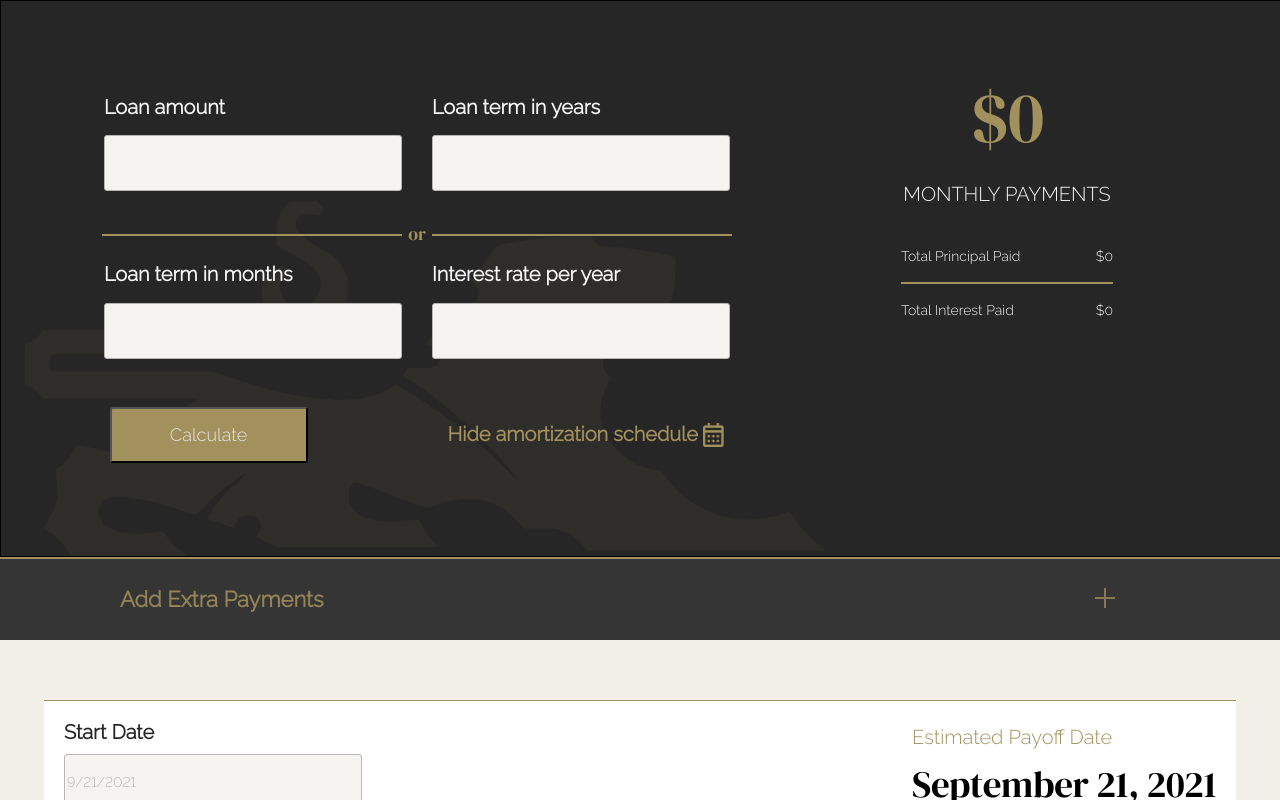
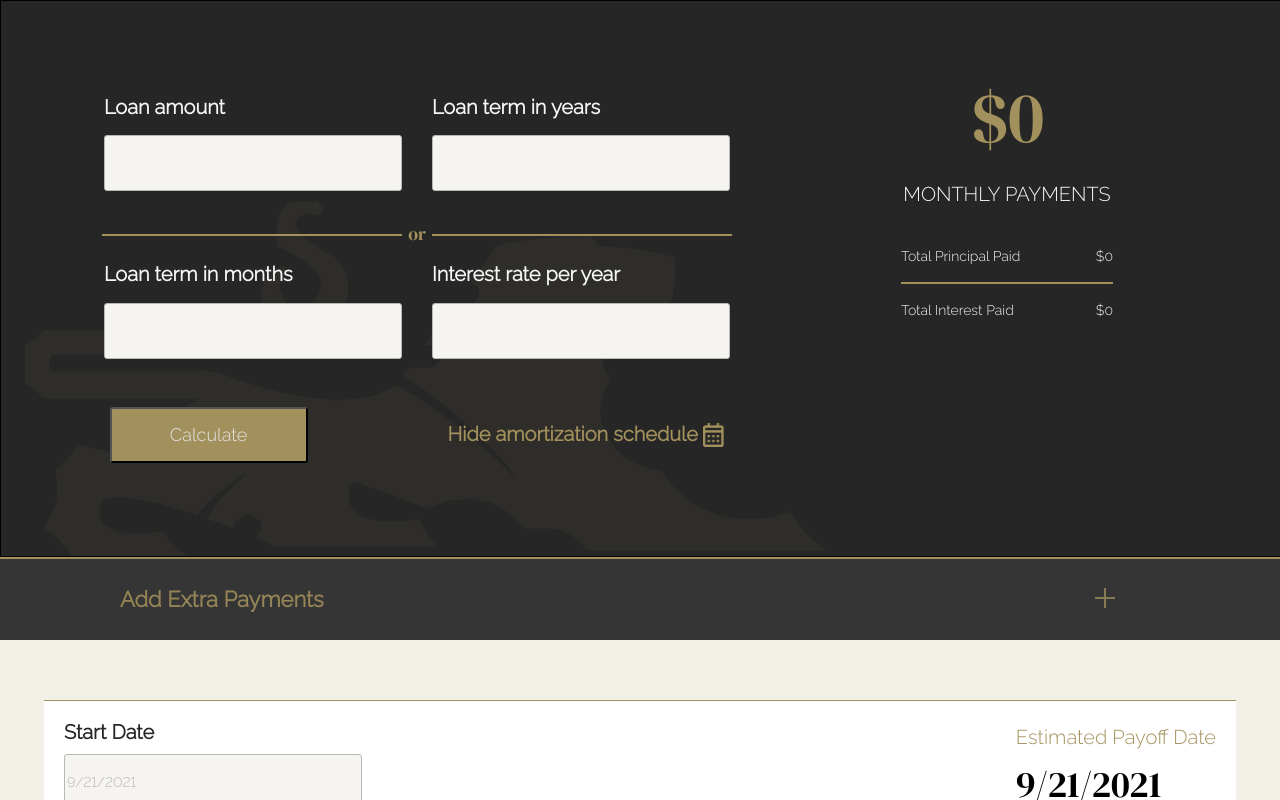
Before and after one commit to avdo01/calculator, a React (Create React App) app: page /calculator2 in a window 1280 px wide. Both pictures are taken after a click on the link "Show amortization schedule". Shown: the top 800 px of the page. Built offline with nearby package versions, Linux system fonts and the light colour scheme.

Commit message:
fixed payoff Date on AS

```diff
--- a/src/components/AmortizationSchedule/AmortizationSchedule.js
+++ b/src/components/AmortizationSchedule/AmortizationSchedule.js
@@ -9,6 +9,7 @@ const AmortizationSchedule = ({ loanYears, loanMonths, payment, interestRate, lo
     const nullVar = 0;
     const currentMonthIndex = everyMounthIndex + 1;
     var previousMonthIndex;
+    var datesArray = [];
     if (currentMonthIndex > 1) {
         previousMonthIndex = currentMonthIndex - 1;
     }
@@ -29,6 +30,11 @@ const AmortizationSchedule = ({ loanYears, loanMonths, payment, interestRate, lo
         }
     }, [loanYears, loanMonths]);
 
+    useEffect(() => {
+        datesArray[datesArray.length - 1] =
+            setFutureDate(datesArray[datesArray.length - 1]);
+    });
+
     const interestPerMounth = (interestRate, pmtt) => {
         return (((interestRate / 100) / 12) * pmtt)
     }
@@ -44,10 +50,12 @@ const AmortizationSchedule = ({ loanYears, loanMonths, payment, interestRate, lo
     }
 
     const addTableRows = (loanMonths) => {
+        var date = new Date();
         var tableRows = [];
         var interestArray = [];
         var balanceArray = [];
         var totalInterestArray = [];
+        var day = date.getDate();
         var counter = currentMonth() + 1;
         var counterYears = currentYear();
         payment = (parseFloat(payment) + parseFloat(addMonthlyPayment));
@@ -101,6 +109,7 @@ const AmortizationSchedule = ({ loanYears, loanMonths, payment, interestRate, lo
                     <th className={styles.BodySix}>${balance < 0 || Number.isNaN(balance) === true ? nullVar.toFixed(2) : balance.toFixed(2)}</th>
                 </tr>
             )
+            datesArray.push(nameOfMonthsShortcut[counter - 1] + ' ' + day + ', ' + counterYears);
             if (interest < 0) {
                 var lastPayment = balanceArray[balanceArray.length - 3] + parseFloat(interestArray[interestArray.length - 2]);
                 var lastPrincipal = balanceArray[balanceArray.length - 3];
@@ -119,6 +128,7 @@ const AmortizationSchedule = ({ loanYears, loanMonths, payment, interestRate, lo
                     <th className={styles.BodyFive}>${lastTotalInterest && lastTotalInterest.toFixed(2)}</th>
                     <th className={styles.BodySix}>${balance < 0 || Number.isNaN(balance) === true ? nullVar.toFixed(2) : balance.toFixed(2)}</th>
                 </tr>;
+                datesArray[datesArray.length - 1] = (nameOfMonthsShortcut[counter - 2] + ' ' + day + ', ' + counterYears);
                 break;
             }
             if (counter === currentMonthIndex && startMonth === false) {
@@ -182,6 +192,7 @@ const AmortizationSchedule = ({ loanYears, loanMonths, payment, interestRate, lo
                     <th className={styles.BodyFive}>${lastTotalInterest && lastTotalInterest.toFixed(2)}</th>
                     <th className={styles.BodySix}>${balance < 0 || Number.isNaN(balance) === true ? nullVar.toFixed(2) : balance.toFixed(2)}</th>
                 </tr>;
+                datesArray[datesArray.length - 1] = (nameOfMonthsShortcut[counter - 2] + ' ' + day + ', ' + counterYears);
             }
         }
         return tableRows;
```
